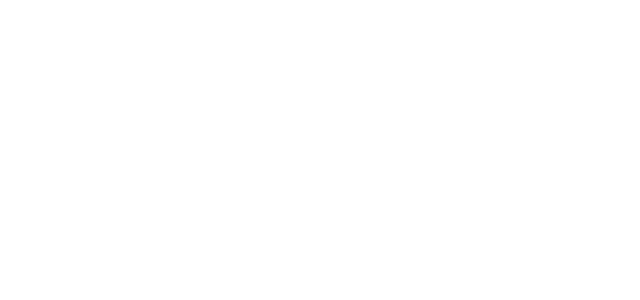
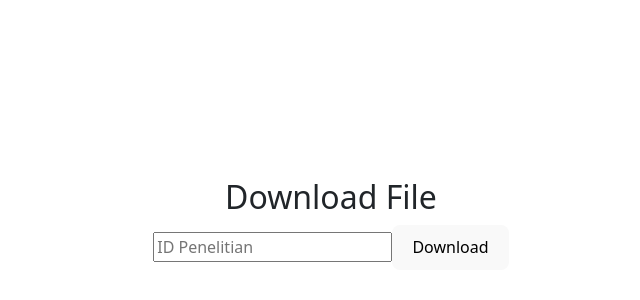
Before and after one commit to mfathulibad/s4, a React (Vite) app in the folder react-js/: page /penelitian/download-pdf/1 in a window 1280 px wide. Before the commit this address had no page. Shown: the part 176-476 px from the top of the page, without its empty margins (309-949 px from the left). Built offline with nearby package versions, Linux system fonts and the light colour scheme.

Commit message:
update download file pdf

```diff
--- a/react-js/src/App.jsx
+++ b/react-js/src/App.jsx
@@ -19,6 +19,7 @@ import EditPkm from "./pages/pkm/EditPkm";
 import ProtectedRoute from "../ProtectedRoute";
 import AdminProtectedRoute from "../AdminProtectedRoute";
 import UploadFile from "./components/penelitian/UploadPDF";
+import DownloadFile from "./components/penelitian/DownloadPDF";
 
 function App() {
   return (
@@ -41,6 +42,7 @@ function App() {
         <Route path="/pkm/edit/:id" element={<EditPkm />} />
 
         <Route path="/penelitian/upload-pdf/:id" element={<UploadFile/>}/>
+        <Route path="/penelitian/download-pdf/:id" element={<DownloadFile/>}/>
 
       </Routes>
     </Router>
--- a/react-js/src/components/penelitian/DownloadPDF.jsx
+++ b/react-js/src/components/penelitian/DownloadPDF.jsx
@@ -1,53 +1,64 @@
-// import React, { useState } from "react";
-// import axios from "axios";
+import React, { useState } from "react";
+import axios from "axios";
 
-// function DownloadFile() {
-//   const [fileData, setFileData] = useState(null);
-//   const [idPenelitian, setIdPenelitian] = useState(""); // State untuk ID penelitian
+function DownloadFile() {
+  const [fileData, setFileData] = useState(null);
+  const [idPenelitian, setIdPenelitian] = useState(""); // State untuk ID penelitian
 
-//   const handleDownload = () => {
-//     if (!idPenelitian) {
-//       console.error("No ID Penelitian provided");
-//       return;
-//     }
+  const handleDownload = () => {
+    if (!idPenelitian) {
+      console.error("No ID Penelitian provided");
+      return;
+    }
 
-//     axios
-//       .get(`http://localhost:8082/penelitian/download-pdf/${idPenelitian}`, {
-//         responseType: "blob", // Mengatur tipe respons sebagai blob
-//       })
-//       .then((response) => {
-//         const blob = new Blob([response.data], { type: "application/pdf" });
-//         const url = window.URL.createObjectURL(blob);
-//         setFileData(url);
-//       })
-//       .catch((error) => {
-//         console.error("Error downloading file: ", error);
-//       });
-//   };
+    axios
+      .get(`http://localhost:8082/penelitian/download-pdf/${idPenelitian}`, {
+        responseType: "blob", // Mengatur tipe respons sebagai blob
+      })
+      .then((response) => {
+        const blob = new Blob([response.data], { type: "application/pdf" });
+        const url = window.URL.createObjectURL(blob);
+        setFileData(url);
 
-//   const handleIdPenelitianChange = (event) => {
-//     setIdPenelitian(event.target.value);
-//   };
+        // Buat elemen anchor (link) untuk mengunduh file
+        const downloadLink = document.createElement('a');
+        downloadLink.href = url;
 
-//   return (
-//     <div>
-//       <h2>Download File</h2>
-//       <input
-//         type="text"
-//         placeholder="ID Penelitian"
-//         value={idPenelitian}
-//         onChange={handleIdPenelitianChange}
-//       />
-//       <button onClick={handleDownload}>Download</button>
-//       {fileData && (
-//         <div>
-//           <a href={fileData} target="_blank" rel="noopener noreferrer">
-//             View File
-//           </a>
-//         </div>
-//       )}
-//     </div>
-//   );
-// }
+        // Atur atribut download untuk menentukan nama file yang diunduh
+        const fileName = `penelitian_${idPenelitian}.pdf`;
+        downloadLink.download = fileName;
 
-// export default DownloadFile;
+        // Simulasikan klik pada link download
+        downloadLink.click();
+      })
+      .catch((error) => {
+        console.error("Error downloading file: ", error);
+      });
+  };
+
+  const handleIdPenelitianChange = (event) => {
+    setIdPenelitian(event.target.value);
+  };
+
+  return (
+    <div>
+      <h2>Download File</h2>
+      <input
+        type="text"
+        placeholder="ID Penelitian"
+        value={idPenelitian}
+        onChange={handleIdPenelitianChange}
+      />
+      <button onClick={handleDownload}>Download</button>
+      {fileData && (
+        <div>
+          <a href={fileData} target="_blank" rel="noopener noreferrer">
+            View File
+          </a>
+        </div>
+      )}
+    </div>
+  );
+}
+
+export default DownloadFile;
```
Also changed, not shown: 1 other file (tests, documents, lock files or other folders).
